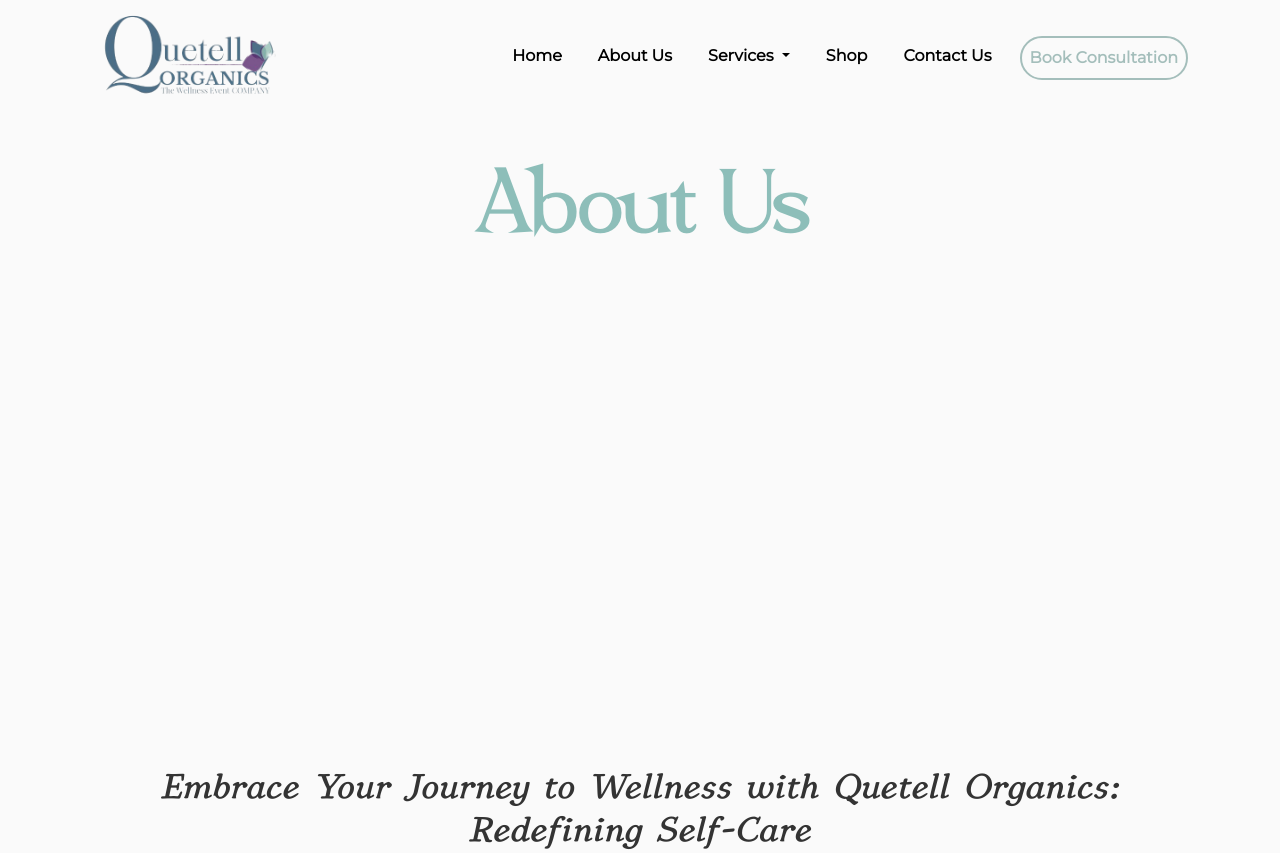
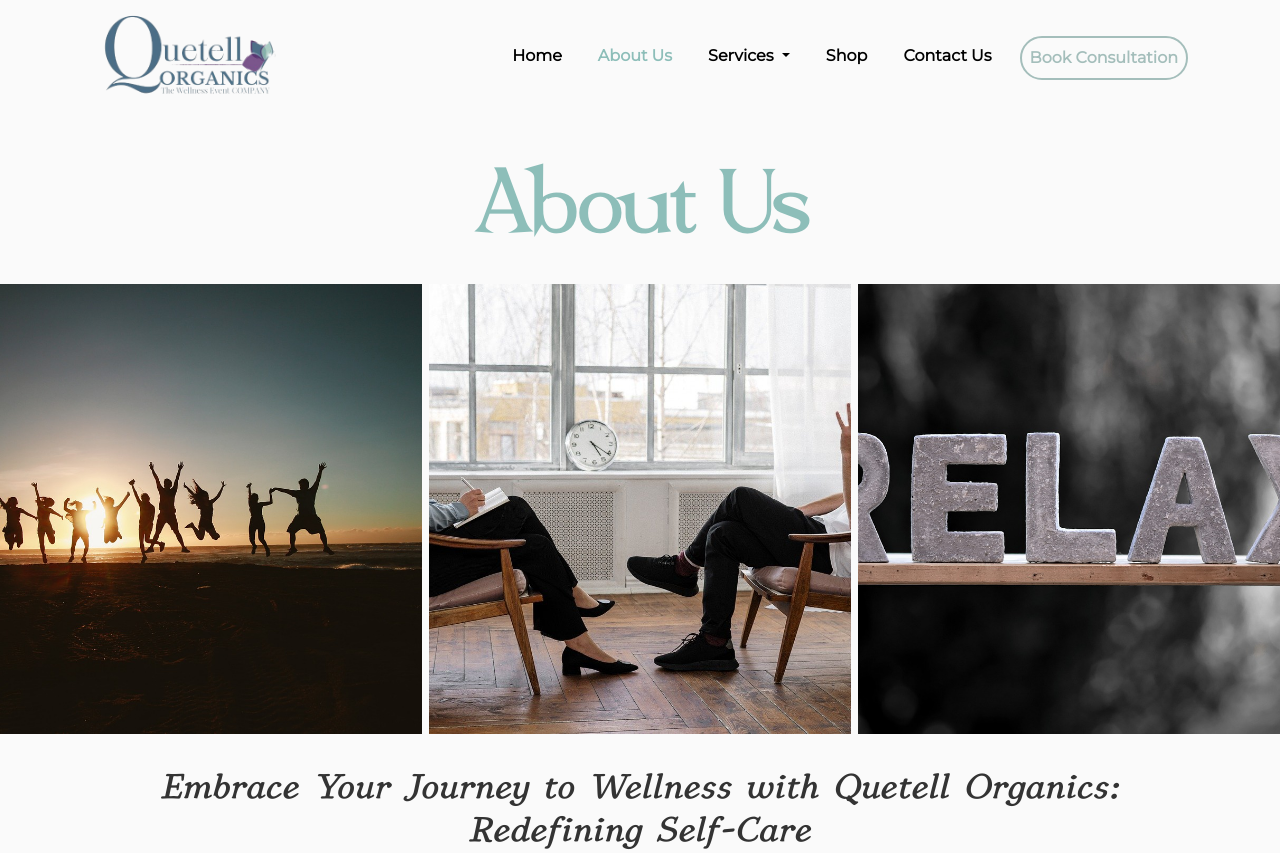
Before and after one commit to nimithejeagerist/quetell-website, a plain HTML site: page pages/about-us.html in a window 1280 px wide. Shown: the top 853 px of the page. Drawn offline with nearby package versions, Linux system fonts and the light colour scheme.

Commit message:
balaalalalal

```diff
--- a/pages/about-us.html
+++ b/pages/about-us.html
@@ -136,7 +136,7 @@
           </div>
     </section>
 
-    <script src="/JS/main.js"></script>
+    <script src="main.js"></script>
     <script src="https://cdn.jsdelivr.net/npm/bootstrap@5.3.2/dist/js/bootstrap.bundle.min.js"></script>
 </body>
 </html>
--- a/pages/main.js
+++ b/pages/main.js
@@ -5,12 +5,12 @@
 
     // Map of page URLs to link IDs
     const pageMap = {
-        "/html/index.html": "home-link",
-        "/html/about-us.html": "about-link",
-        "/html/services.html": "services-link",
-        "/html/events.html": "services-link",
-        "/html/shop.html": "shop-link",
-        "/html/contact-us.html": "contact-link",
+        "/pages/index.html": "home-link",
+        "/pages/about-us.html": "about-link",
+        "/pages/services.html": "services-link",
+        "/pages/events.html": "services-link",
+        "/pages/shop.html": "shop-link",
+        "/pages/contact-us.html": "contact-link",
     };
 
     // Get the corresponding link ID
```
Also changed, not shown: 1 other file.
